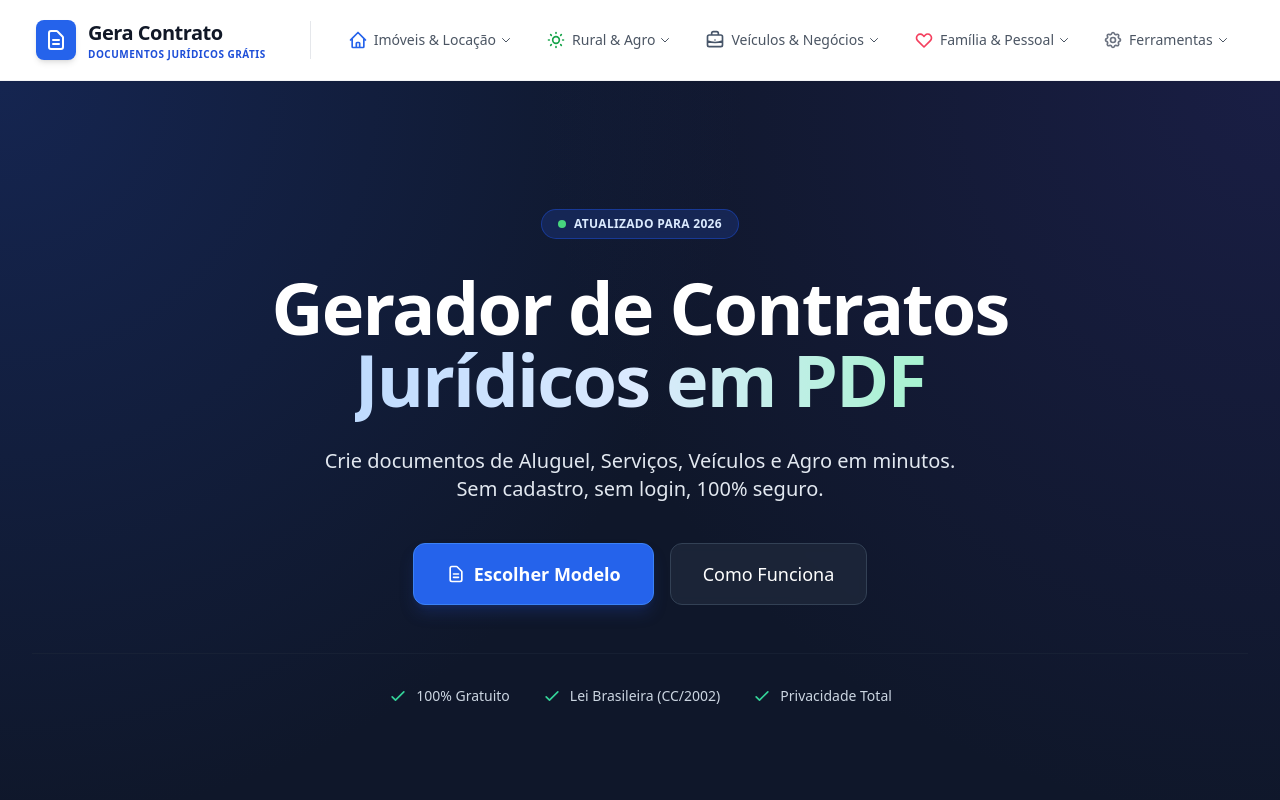
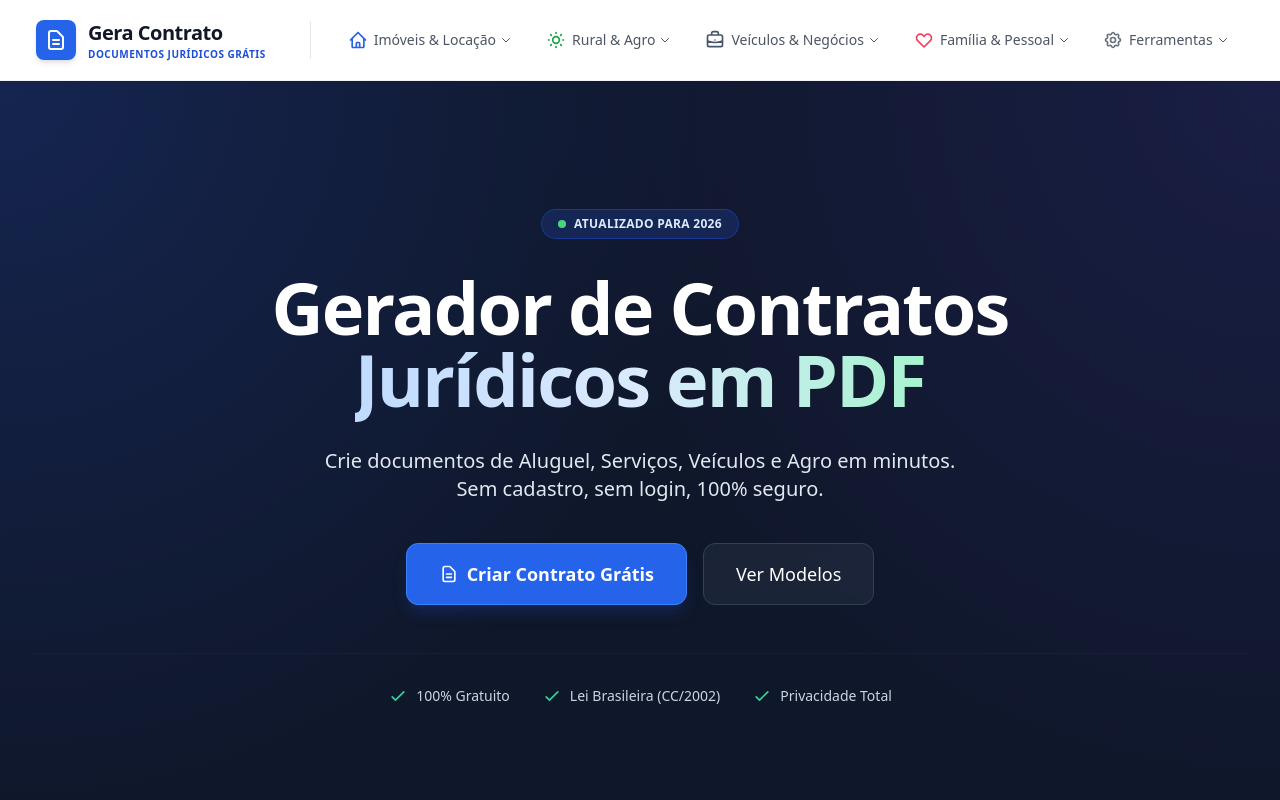
Before and after one commit to Elviiis19/geracontrato2, a React (Vite) app: page / in a window 1280 px wide. Shown: the top 800 px of the page. Built offline with nearby package versions, Linux system fonts and the light colour scheme.

Commit message:
feat: Add legal disclaimer and improve CTA
Adds a legal disclaimer to the footer for transparency and clarifies the purpose of the tool. Updates the homepage CTA to directly link to contract creation, replacing the general "Choose Template" button.

```diff
--- a/src/components/Footer.tsx
+++ b/src/components/Footer.tsx
@@ -66,12 +66,31 @@ export const Footer: React.FC<FooterProps> = ({ onNavigate }) => {
            </div>
         </div>
 
-        <div className="border-t border-slate-800 pt-8 flex flex-col md:flex-row justify-between items-center text-center md:text-left gap-4">
-          <p className="text-xs text-slate-400">
-            &copy; {currentYear} Gera Contrato. Todos os direitos reservados.
-          </p>
-          <div className="flex items-center space-x-4">
-             <span className="text-xs text-slate-500">Desenvolvido por Elvis Dias</span>
+        {/* Legal Disclaimer Section - Added for Transparency */}
+        <div className="border-t border-slate-800 pt-8 mt-8">
+          <div className="bg-slate-800/50 p-5 rounded-lg border border-slate-700/50 mb-8">
+            <div className="flex flex-col md:flex-row gap-4 items-start">
+              <div className="shrink-0 pt-1">
+                <svg className="w-5 h-5 text-amber-500" fill="none" viewBox="0 0 24 24" stroke="currentColor">
+                  <path strokeLinecap="round" strokeLinejoin="round" strokeWidth="2" d="M12 9v2m0 4h.01m-6.938 4h13.856c1.54 0 2.502-1.667 1.732-3L13.732 4c-.77-1.333-2.694-1.333-3.464 0L3.34 16c-.77 1.333.192 3 1.732 3z" />
+                </svg>
+              </div>
+              <p className="text-xs text-slate-400 leading-relaxed text-justify md:text-left">
+                <strong>Isenção de Responsabilidade:</strong> O Gera Contrato fornece modelos padronizados de documentos e ferramentas automatizadas apenas para fins informativos e de conveniência.
+                Este serviço <strong>não constitui consultoria jurídica</strong> e não substitui a orientação técnica de um advogado ou especialista.
+                Embora nos esforcemos para manter nossos modelos atualizados com a legislação vigente, cada caso possui particularidades que um modelo genérico pode não cobrir.
+                Recomendamos fortemente que todos os documentos gerados sejam revisados por um profissional qualificado antes da assinatura para garantir que atendam às suas necessidades específicas e protejam seus interesses.
+              </p>
+            </div>
+          </div>
+
+          <div className="flex flex-col md:flex-row justify-between items-center text-center md:text-left gap-4">
+            <p className="text-xs text-slate-500">
+              &copy; {currentYear} Gera Contrato. Todos os direitos reservados.
+            </p>
+            <div className="flex items-center space-x-4">
+               <span className="text-xs text-slate-500">Desenvolvido por Elvis Dias</span>
+            </div>
           </div>
         </div>
       </div>
--- a/src/components/HomePage.tsx
+++ b/src/components/HomePage.tsx
@@ -44,23 +44,21 @@ export const HomePage: React.FC<HomePageProps> = ({ onNavigate }) => {
           </p>
 
           <div className="mt-10 flex flex-col sm:flex-row justify-center gap-4">
+            <a
+              href={getRouteByView('servico').path}
+              onClick={(e) => handleLinkClick('servico', e)}
+              className="px-8 py-4 bg-blue-600 hover:bg-blue-500 text-white text-lg font-bold rounded-xl shadow-lg shadow-blue-900/40 transition-all transform hover:-translate-y-1 hover:shadow-2xl flex items-center justify-center gap-2 border border-blue-500 ring-offset-2 ring-offset-slate-900 focus:ring-2 focus:ring-blue-500 no-underline"
+              aria-label="Criar contrato de prestação de serviços agora"
+            >
+              <svg className="w-5 h-5" fill="none" viewBox="0 0 24 24" stroke="currentColor"><path strokeLinecap="round" strokeLinejoin="round" strokeWidth="2" d="M9 12h6m-6 4h6m2 5H7a2 2 0 01-2-2V5a2 2 0 012-2h5.586a1 1 0 01.707.293l5.414 5.414a1 1 0 01.293.707V19a2 2 0 01-2 2z" /></svg>
+              Criar Contrato Grátis
+            </a>
             <button
               onClick={scrollToModels}
-              className="px-8 py-4 bg-blue-600 hover:bg-blue-500 text-white text-lg font-bold rounded-xl shadow-lg shadow-blue-900/40 transition-all transform hover:-translate-y-1 hover:shadow-2xl flex items-center justify-center gap-2 border border-blue-500 ring-offset-2 ring-offset-slate-900 focus:ring-2 focus:ring-blue-500"
+              className="px-8 py-4 bg-slate-800/80 hover:bg-slate-700 text-white text-lg font-medium rounded-xl border border-slate-700 backdrop-blur-sm transition-all flex items-center justify-center gap-2"
               aria-label="Ver modelos de contrato disponíveis"
             >
-              <svg className="w-5 h-5" fill="none" viewBox="0 0 24 24" stroke="currentColor"><path strokeLinecap="round" strokeLinejoin="round" strokeWidth="2" d="M9 12h6m-6 4h6m2 5H7a2 2 0 01-2-2V5a2 2 0 012-2h5.586a1 1 0 01.707.293l5.414 5.414a1 1 0 01.293.707V19a2 2 0 01-2 2z" /></svg>
-              Escolher Modelo
-            </button>
-            <button
-              onClick={() => {
-                const howToSection = document.getElementById('como-funciona');
-                howToSection?.scrollIntoView({ behavior: 'smooth' });
-              }}
-              className="px-8 py-4 bg-slate-800/80 hover:bg-slate-700 text-white text-lg font-medium rounded-xl border border-slate-700 backdrop-blur-sm transition-all flex items-center justify-center gap-2"
-              aria-label="Entender como funciona o sistema"
-            >
-              Como Funciona
+              Ver Modelos
             </button>
           </div>
 
```
Also changed, not shown: vercel.json (added), 1 other file (tests, documents, lock files or other folders).
